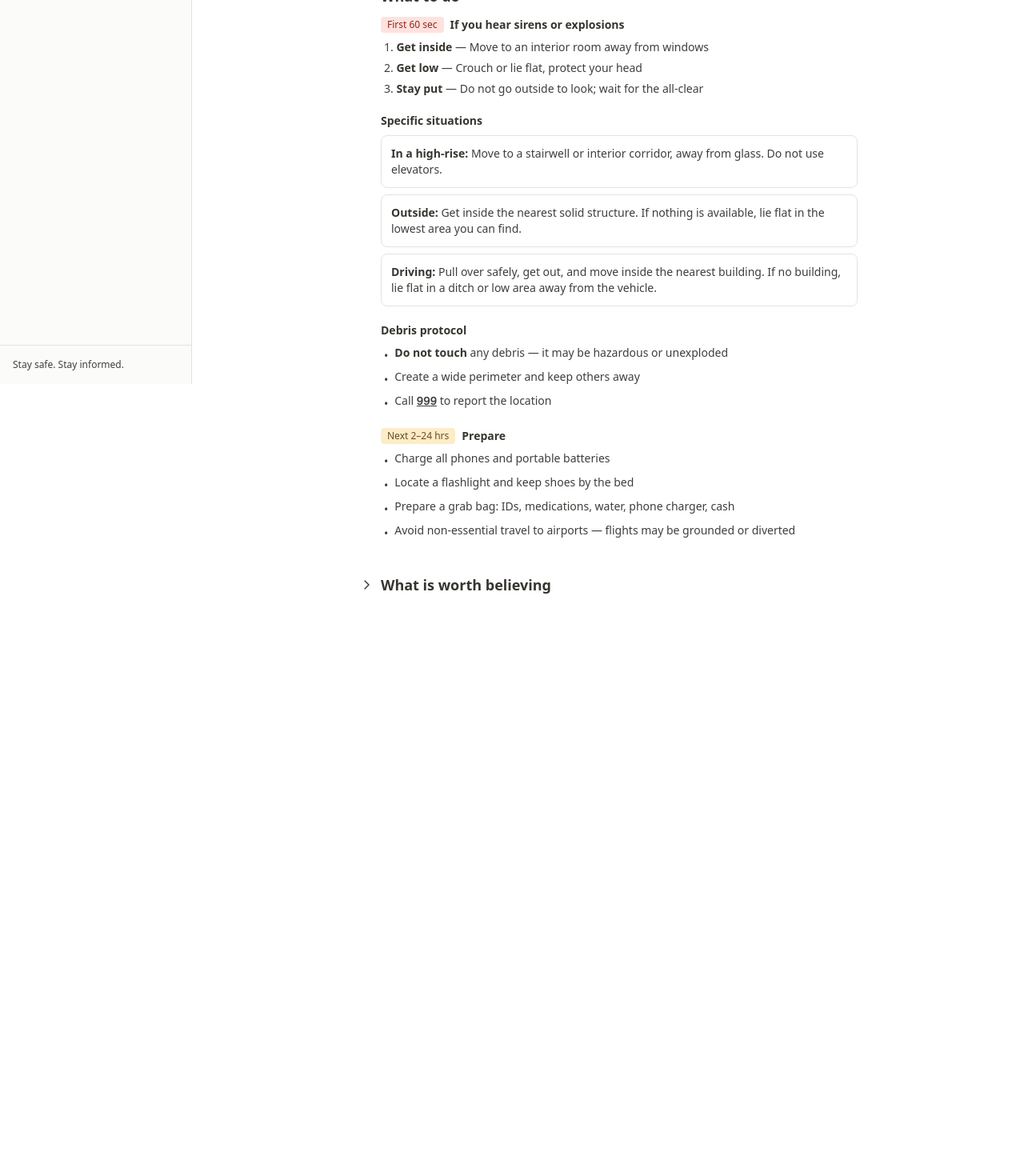
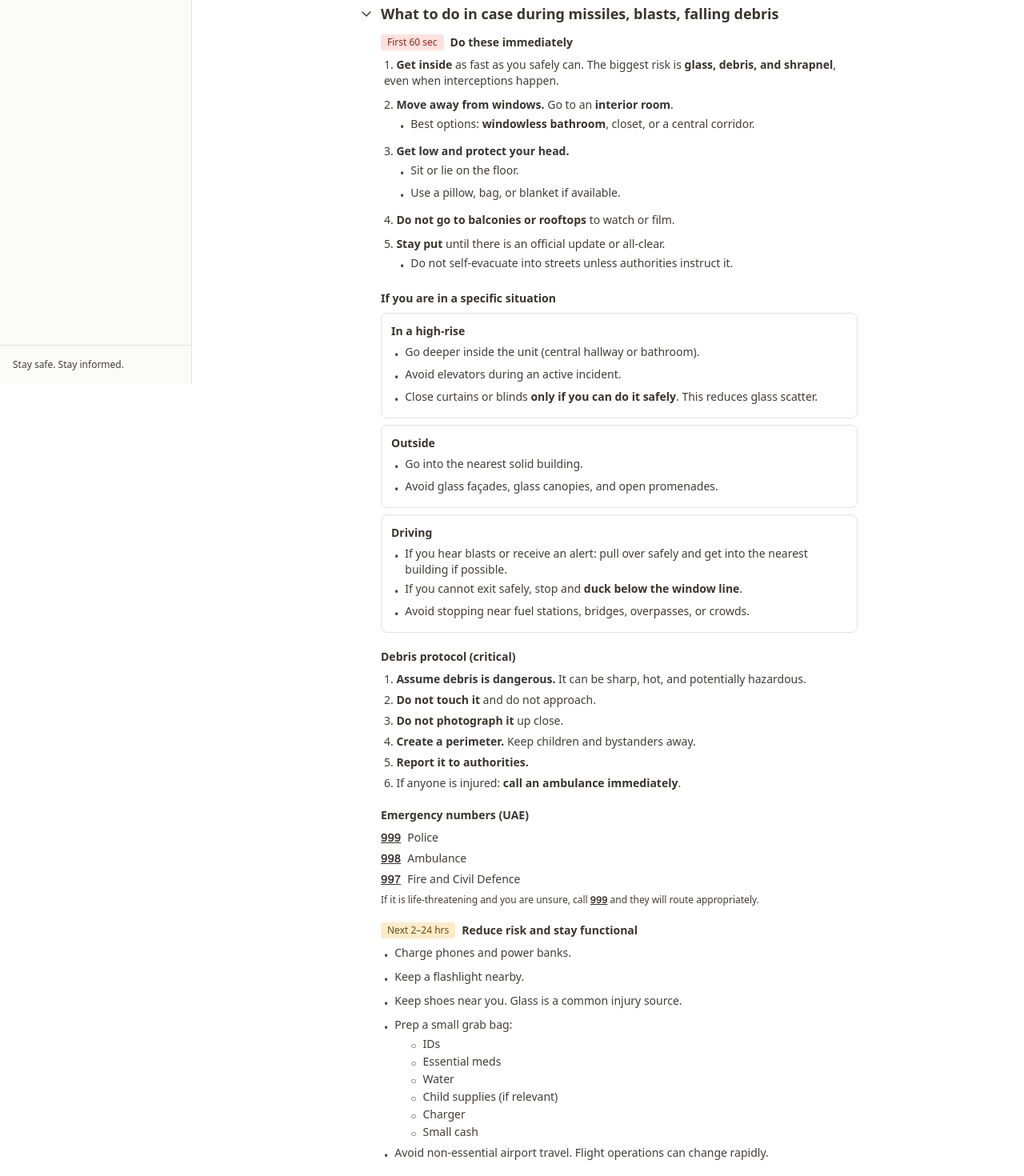
Before and after one commit to VedantKh/uae-tactical-guide, a Next.js app: page / in a window 1280 px wide. Shown: the part 320-1790 px from the top of the page at 80% size. Before the commit the page ends 1137 px from the top, so only its background shows below. Built offline with nearby package versions, Linux system fonts and the light colour scheme.

Commit message:
add headline, update what to do section

```diff
--- a/app/page.tsx
+++ b/app/page.tsx
@@ -6,7 +6,7 @@ export default function Home() {
   return (
     <div className="max-w-2xl mx-auto px-6 py-16">
       {/* Header */}
-      <div className="mb-10">
+      <div className="mb-4">
         <h1
           className="text-4xl font-bold tracking-tight mb-3"
           style={{ color: "var(--foreground)" }}
@@ -14,15 +14,15 @@ export default function Home() {
           UAE Tactical Guide
         </h1>
         <p
-          className="text-base leading-relaxed"
+          className="text-base leading-relaxed mb-4"
           style={{ color: "var(--muted)" }}
         >
-          A report and guide for people in UAE navigating the situation due to the US/Iran conflict.
-        </p>
+          A report and guide for people in UAE navigating the US/Iran conflict.</p>
+          <p>Iran <a href="https://www.reuters.com/world/middle-east/iran-fires-missiles-gulf-arab-states-one-killed-abu-dhabi-2026-02-28/" target="_blank" rel="noopener noreferrer" className="underline" style={{ color: "var(--foreground)" }}>launched ballistic missiles</a> toward UAE and other Gulf countries with US military bases, following U.S. and Israeli strikes on Iran, escalating the regional conflict.</p>
       </div>
 
       <div
-        className="h-px w-full mb-8"
+        className="h-px w-full mb-4"
         style={{ backgroundColor: "var(--border)" }}
       />
 
@@ -35,10 +35,6 @@ export default function Home() {
               As of Sunday 1 Mar 2026 (UAE)
             </p>
             <ul className="space-y-2 ml-1" style={{ color: "var(--muted)" }}>
-              <li className="flex items-start gap-2">
-                <span className="mt-1 flex-shrink-0">&#8226;</span>
-                <span>Iran <a href="https://www.aljazeera.com/news/2026/2/28/multiple-gulf-arab-states-that-host-us-assets-targeted-in-iran-retaliation" target="_blank" rel="noopener noreferrer" className="underline" style={{ color: "var(--foreground)" }}>launched ballistic missiles</a> toward multiple Gulf locations, following U.S. and Israeli strikes on Iran, escalating the regional conflict.</span>
-              </li>
               <li className="flex items-start gap-2">
                 <span className="mt-1 flex-shrink-0">&#8226;</span>
                 <span>UAE Ministry of Defence (via WAM) said UAE air defences <a href="https://www.wam.ae/en/article/173jo13-uae-air-defences-intercept-137-missiles-209-drones" target="_blank" rel="noopener noreferrer" className="underline" style={{ color: "var(--foreground)" }}>intercepted 132 missiles and 195 drones</a>.</span>
@@ -56,7 +52,7 @@ export default function Home() {
         </ToggleBlock>
 
         {/* Toggle 2: What to do */}
-        <ToggleBlock id="do-now" title="What to do" defaultOpen>
+        <ToggleBlock id="do-now" title="What to do in case during missiles, blasts, falling debris" defaultOpen>
           <div className="space-y-5 text-sm">
             {/* First 60 seconds */}
             <div>
@@ -68,30 +64,98 @@ export default function Home() {
                   First 60 sec
                 </span>
                 <span className="font-semibold" style={{ color: "var(--foreground)" }}>
-                  If you hear sirens or explosions
+                  Do these immediately
                 </span>
               </div>
-              <ol className="space-y-1.5 ml-1 list-decimal list-inside" style={{ color: "var(--muted)" }}>
-                <li><strong style={{ color: "var(--foreground)" }}>Get inside</strong> &mdash; Move to an interior room away from windows</li>
-                <li><strong style={{ color: "var(--foreground)" }}>Get low</strong> &mdash; Crouch or lie flat, protect your head</li>
-                <li><strong style={{ color: "var(--foreground)" }}>Stay put</strong> &mdash; Do not go outside to look; wait for the all-clear</li>
+              <ol className="space-y-2.5 ml-1 list-decimal list-inside" style={{ color: "var(--muted)" }}>
+                <li><strong style={{ color: "var(--foreground)" }}>Get inside</strong> as fast as you safely can. The biggest risk is <strong style={{ color: "var(--foreground)" }}>glass, debris, and shrapnel</strong>, even when interceptions happen.</li>
+                <li>
+                  <strong style={{ color: "var(--foreground)" }}>Move away from windows.</strong> Go to an <strong style={{ color: "var(--foreground)" }}>interior room</strong>.
+                  <ul className="ml-5 mt-1">
+                    <li className="flex items-start gap-2">
+                      <span className="mt-1 flex-shrink-0">&#8226;</span>
+                      <span>Best options: <strong style={{ color: "var(--foreground)" }}>windowless bathroom</strong>, closet, or a central corridor.</span>
+                    </li>
+                  </ul>
+                </li>
+                <li>
+                  <strong style={{ color: "var(--foreground)" }}>Get low and protect your head.</strong>
+                  <ul className="ml-5 mt-1 space-y-1">
+                    <li className="flex items-start gap-2">
+                      <span className="mt-1 flex-shrink-0">&#8226;</span>
+                      <span>Sit or lie on the floor.</span>
+                    </li>
+                    <li className="flex items-start gap-2">
+                      <span className="mt-1 flex-shrink-0">&#8226;</span>
+                      <span>Use a pillow, bag, or blanket if available.</span>
+                    </li>
+                  </ul>
+                </li>
+                <li><strong style={{ color: "var(--foreground)" }}>Do not go to balconies or rooftops</strong> to watch or film.</li>
+                <li>
+                  <strong style={{ color: "var(--foreground)" }}>Stay put</strong> until there is an official update or all-clear.
+                  <ul className="ml-5 mt-1">
+                    <li className="flex items-start gap-2">
+                      <span className="mt-1 flex-shrink-0">&#8226;</span>
+                      <span>Do not self-evacuate into streets unless authorities instruct it.</span>
+                    </li>
+                  </ul>
+                </li>
               </ol>
             </div>
 
             {/* Specific situations */}
             <div>
               <p className="font-semibold mb-2" style={{ color: "var(--foreground)" }}>
-                Specific situations
+                If you are in a specific situation
               </p>
               <div className="space-y-2" style={{ color: "var(--muted)" }}>
                 <div className="rounded-lg p-3 border" style={{ borderColor: "var(--border)" }}>
-                  <p><strong style={{ color: "var(--foreground)" }}>In a high-rise:</strong> Move to a stairwell or interior corridor, away from glass. Do not use elevators.</p>
+                  <p className="mb-1.5"><strong style={{ color: "var(--foreground)" }}>In a high-rise</strong></p>
+                  <ul className="space-y-1 ml-1">
+                    <li className="flex items-start gap-2">
+                      <span className="mt-1 flex-shrink-0">&#8226;</span>
+                      <span>Go deeper inside the unit (central hallway or bathroom).</span>
+                    </li>
+                    <li className="flex items-start gap-2">
+                      <span className="mt-1 flex-shrink-0">&#8226;</span>
+                      <span>Avoid elevators during an active incident.</span>
+                    </li>
+                    <li className="flex items-start gap-2">
+                      <span className="mt-1 flex-shrink-0">&#8226;</span>
+                      <span>Close curtains or blinds <strong style={{ color: "var(--foreground)" }}>only if you can do it safely</strong>. This reduces glass scatter.</span>
+                    </li>
+                  </ul>
                 </div>
                 <div className="rounded-lg p-3 border" style={{ borderColor: "var(--border)" }}>
-                  <p><strong style={{ color: "var(--foreground)" }}>Outside:</strong> Get inside the nearest solid structure. If nothing is available, lie flat in the lowest area you can find.</p>
+                  <p className="mb-1.5"><strong style={{ color: "var(--foreground)" }}>Outside</strong></p>
+                  <ul className="space-y-1 ml-1">
+                    <li className="flex items-start gap-2">
+                      <span className="mt-1 flex-shrink-0">&#8226;</span>
+                      <span>Go into the nearest solid building.</span>
+                    </li>
+                    <li className="flex items-start gap-2">
+                      <span className="mt-1 flex-shrink-0">&#8226;</span>
+                      <span>Avoid glass fa&ccedil;ades, glass canopies, and open promenades.</span>
+                    </li>
+                  </ul>
                 </div>
                 <div className="rounded-lg p-3 border" style={{ borderColor: "var(--border)" }}>
-                  <p><strong style={{ color: "var(--foreground)" }}>Driving:</strong> Pull over safely, get out, and move inside the nearest building. If no building, lie flat in a ditch or low area away from the vehicle.</p>
+                  <p className="mb-1.5"><strong style={{ color: "var(--foreground)" }}>Driving</strong></p>
+                  <ul className="space-y-1 ml-1">
+                    <li className="flex items-start gap-2">
+                      <span className="mt-1 flex-shrink-0">&#8226;</span>
+                      <span>If you hear blasts or receive an alert: pull over safely and get into the nearest building if possible.</span>
+                    </li>
+                    <li className="flex items-start gap-2">
+                      <span className="mt-1 flex-shrink-0">&#8226;</span>
+                      <span>If you cannot exit safely, stop and <strong style={{ color: "var(--foreground)" }}>duck below the window line</strong>.</span>
+                    </li>
+                    <li className="flex items-start gap-2">
+                      <span className="mt-1 flex-shrink-0">&#8226;</span>
+                      <span>Avoid stopping near fuel stations, bridges, overpasses, or crowds.</span>
+                    </li>
+                  </ul>
                 </div>
               </div>
             </div>
@@ -99,22 +163,38 @@ export default function Home() {
             {/* Debris protocol */}
             <div>
               <p className="font-semibold mb-2" style={{ color: "var(--foreground)" }}>
-                Debris protocol
+                Debris protocol (critical)
               </p>
-              <ul className="space-y-1.5 ml-1" style={{ color: "var(--muted)" }}>
-                <li className="flex items-start gap-2">
-                  <span className="mt-1 flex-shrink-0">&#8226;</span>
-                  <span><strong style={{ color: "var(--foreground)" }}>Do not touch</strong> any debris &mdash; it may be hazardous or unexploded</span>
-                </li>
-                <li className="flex items-start gap-2">
-                  <span className="mt-1 flex-shrink-0">&#8226;</span>
-                  <span>Create a wide perimeter and keep others away</span>
-                </li>
-                <li className="flex items-start gap-2">
-                  <span className="mt-1 flex-shrink-0">&#8226;</span>
-                  <span>Call <a href="tel:999" className="font-mono font-semibold underline">999</a> to report the location</span>
-                </li>
-              </ul>
+              <ol className="space-y-1.5 ml-1 list-decimal list-inside" style={{ color: "var(--muted)" }}>
+                <li><strong style={{ color: "var(--foreground)" }}>Assume debris is dangerous.</strong> It can be sharp, hot, and potentially hazardous.</li>
+                <li><strong style={{ color: "var(--foreground)" }}>Do not touch it</strong> and do not approach.</li>
+                <li><strong style={{ color: "var(--foreground)" }}>Do not photograph it</strong> up close.</li>
+                <li><strong style={{ color: "var(--foreground)" }}>Create a perimeter.</strong> Keep children and bystanders away.</li>
+                <li><strong style={{ color: "var(--foreground)" }}>Report it to authorities.</strong></li>
+                <li>If anyone is injured: <strong style={{ color: "var(--foreground)" }}>call an ambulance immediately</strong>.</li>
+              </ol>
+            </div>
+
+            {/* Emergency numbers */}
+            <div>
+              <p className="font-semibold mb-2" style={{ color: "var(--foreground)" }}>
+                Emergency numbers (UAE)
+              </p>
+              <div className="space-y-1.5" style={{ color: "var(--muted)" }}>
+                {[
+                  { label: "Police", number: "999" },
+                  { label: "Ambulance", number: "998" },
+                  { label: "Fire and Civil Defence", number: "997" },
+                ].map((item, i) => (
+                  <div key={i} className="flex items-center gap-2">
+                    <a href={`tel:${item.number}`} className="font-mono font-semibold underline" style={{ color: "var(--foreground)" }}>{item.number}</a>
+                    <span>{item.label}</span>
+                  </div>
+                ))}
+              </div>
+              <p className="mt-2 text-xs" style={{ color: "var(--muted)" }}>
+                If it is life-threatening and you are unsure, call <a href="tel:999" className="font-mono font-semibold underline" style={{ color: "var(--foreground)" }}>999</a> and they will route appropriately.
+              </p>
             </div>
 
             {/* Next 2-24 hours */}
@@ -127,21 +207,40 @@ export default function Home() {
                   Next 2&ndash;24 hrs
                 </span>
                 <span className="font-semibold" style={{ color: "var(--foreground)" }}>
-                  Prepare
+                  Reduce risk and stay functional
                 </span>
               </div>
               <ul className="space-y-1.5 ml-1" style={{ color: "var(--muted)" }}>
-                {[
-                  "Charge all phones and portable batteries",
-                  "Locate a flashlight and keep shoes by the bed",
-                  "Prepare a grab bag: IDs, medications, water, phone charger, cash",
-                  "Avoid non-essential travel to airports \u2014 flights may be grounded or diverted",
-                ].map((text, i) => (
-                  <li key={i} className="flex items-start gap-2">
-                    <span className="mt-1 flex-shrink-0">&#8226;</span>
-                    <span>{text}</span>
-                  </li>
-                ))}
+                <li className="flex items-start gap-2">
+                  <span className="mt-1 flex-shrink-0">&#8226;</span>
+                  <span>Charge phones and power banks.</span>
+                </li>
+                <li className="flex items-start gap-2">
+                  <span className="mt-1 flex-shrink-0">&#8226;</span>
+                  <span>Keep a flashlight nearby.</span>
+                </li>
+                <li className="flex items-start gap-2">
+                  <span className="mt-1 flex-shrink-0">&#8226;</span>
+                  <span>Keep shoes near you. Glass is a common injury source.</span>
+                </li>
+                <li className="flex items-start gap-2">
+                  <span className="mt-1 flex-shrink-0">&#8226;</span>
+                  <span>
+                    Prep a small grab bag:
+                    <ul className="ml-5 mt-1 space-y-0.5">
+                      {["IDs", "Essential meds", "Water", "Child supplies (if relevant)", "Charger", "Small cash"].map((item, i) => (
+                        <li key={i} className="flex items-start gap-2">
+                          <span className="mt-1 flex-shrink-0 text-xs">&#9675;</span>
+                          <span>{item}</span>
+                        </li>
+                      ))}
+                    </ul>
+                  </span>
+                </li>
+                <li className="flex items-start gap-2">
+                  <span className="mt-1 flex-shrink-0">&#8226;</span>
+                  <span>Avoid non-essential airport travel. Flight operations can change rapidly.</span>
+                </li>
               </ul>
             </div>
           </div>
```
